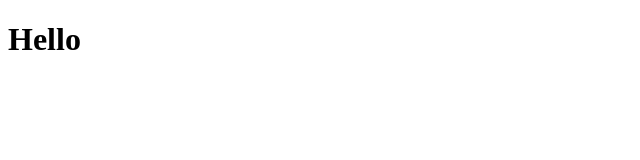
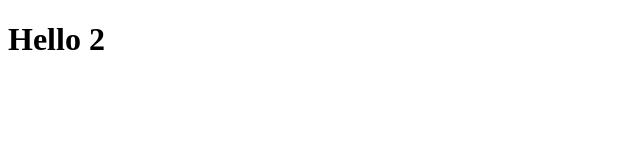
Before and after one commit to anitalhs/anitalhs.github.io, a plain HTML site: page index.html in a window 1280 px wide. Shown: the full height of the page, 0-640 px from the left. Drawn offline with Linux system fonts and the light colour scheme.

Commit message:
Change text

```diff
--- a/index.html
+++ b/index.html
@@ -5,6 +5,6 @@
     </head>
 
     <body>
-        <h1>Hello</h1>
+        <h1>Hello 2</h1>
     </body>
 </html>
```
